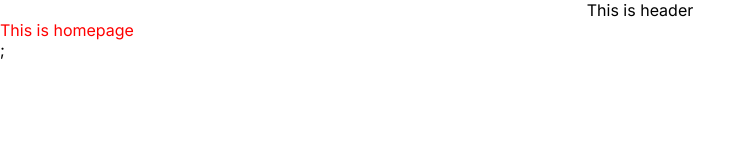
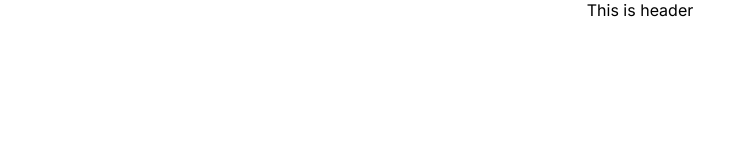
Before and after one commit to nerdbord/nerdbord-project-challenge-lyyq1isp, a Next.js app: page / in a window 1280 px wide. Shown: the top 160 px of the page, without its empty margins (0-754 px from the left). Built offline with nearby package versions, Linux system fonts and the light colour scheme.

Commit message:
create main component

```diff
--- a/src/app/page.tsx
+++ b/src/app/page.tsx
@@ -1,11 +1,11 @@
-import styles from "./page.module.css";
+import { Main } from "@/components/Main/Main";
 import { Header } from "@/ui/Header/Header";
 
 export default function Home() {
 	return (
 		<>
 			<Header />
-			<div className={styles.homepage}>This is homepage</div>;
+			<Main />
 		</>
 	);
 }
--- /dev/null
+++ b/src/components/Main/Main.tsx
@@ -0,0 +1,4 @@
+const Main = () => {
+	return <main></main>;
+};
+export { Main };
```
